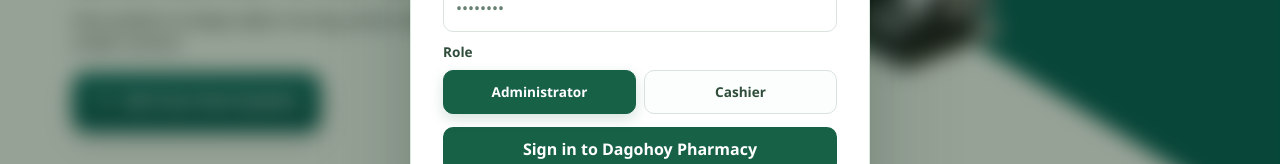
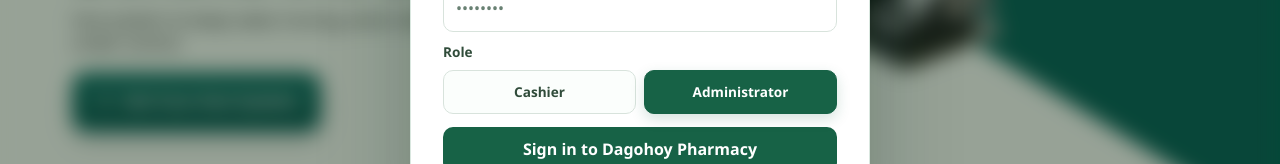
Before and after one commit to adrianniel/Dagohoy-Pharmacy-Web, a React (Vite) app: page /login in a window 1280 px wide. Shown: the part 458-622 px from the top of the page. Built offline with nearby package versions, Linux system fonts and the light colour scheme; no server answers.

Commit message:
style: place cashier role before administrator

```diff
--- a/src/pages/LoginPage.tsx
+++ b/src/pages/LoginPage.tsx
@@ -127,21 +127,21 @@ export function LoginPage({ onClose, isModal = false }: LoginPageProps) {
                 <input
                   type="radio"
                   name="role"
+                  value="CASHIER"
+                  checked={role === 'CASHIER'}
+                  onChange={() => setRole('CASHIER')}
+                />
+                <span>Cashier</span>
+              </label>
+              <label className="login-role-option">
+                <input
+                  type="radio"
+                  name="role"
                   value="ADMIN"
                   checked={role === 'ADMIN'}
                   onChange={() => setRole('ADMIN')}
                 />
                 <span>Administrator</span>
-              </label>
-              <label className="login-role-option">
-                <input
-                  type="radio"
-                  name="role"
-                  value="CASHIER"
-                  checked={role === 'CASHIER'}
-                  onChange={() => setRole('CASHIER')}
-                />
-                <span>Cashier</span>
               </label>
             </div>
           </fieldset>
```
